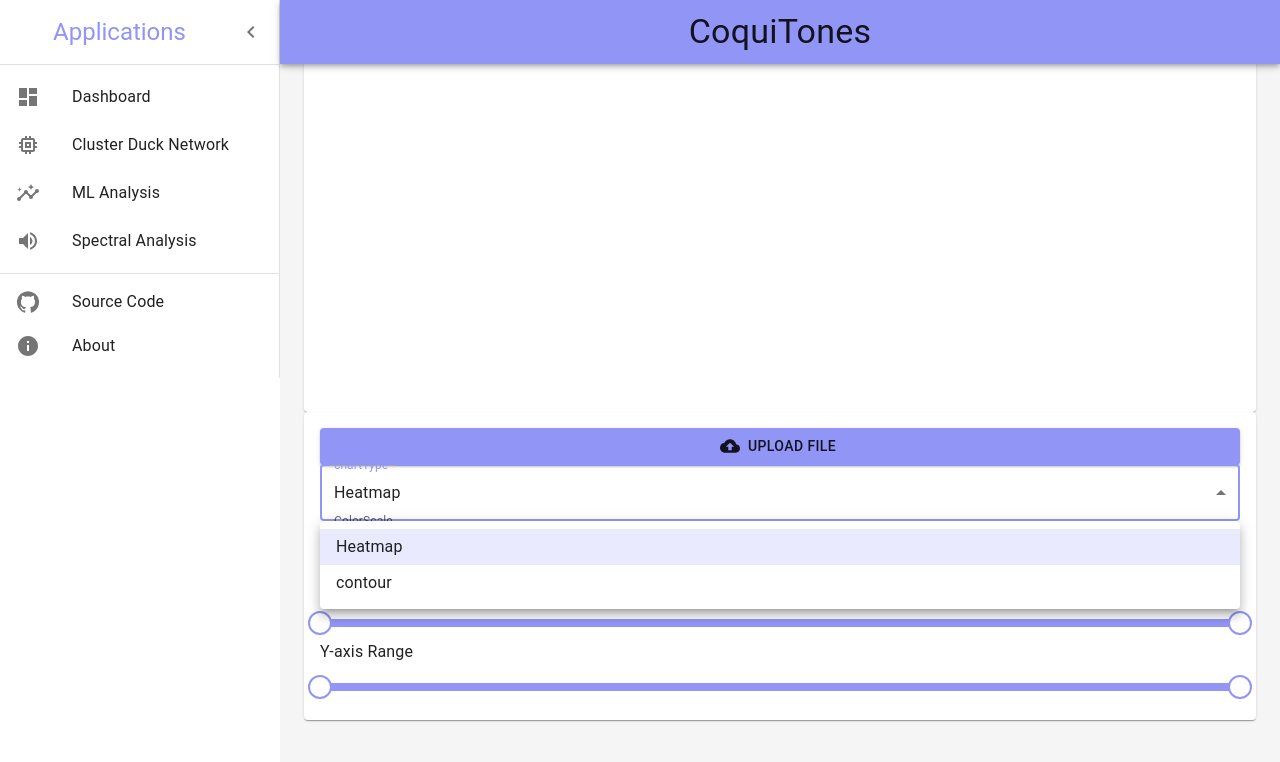
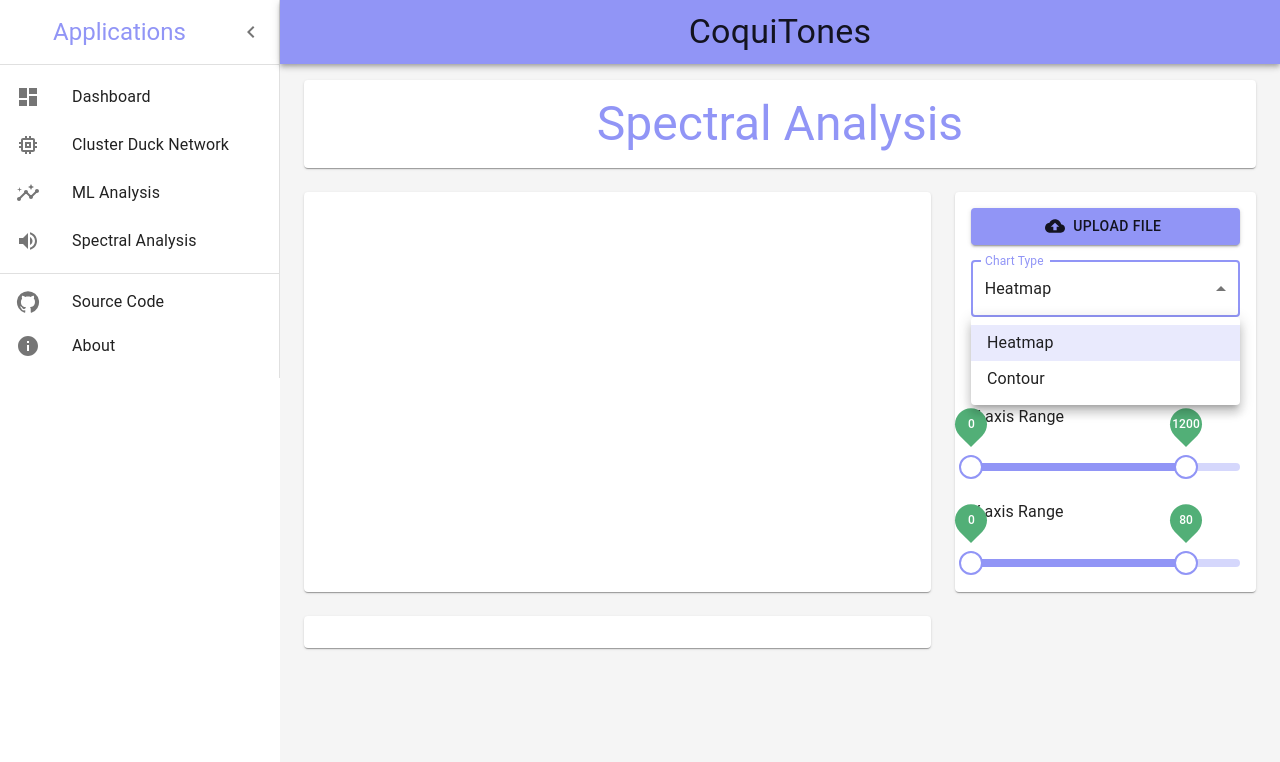
Before and after one commit to AlonsoUriarte14/CoquiTones, a React (Create React App) app in the folder Frontend/: page /SpectralAnalysis in a window 1280 px wide. Both pictures are taken after a click on the element "Heatmap". Shown: the top 762 px of the page. Built offline with nearby package versions, Linux system fonts and the light colour scheme.

Commit message:
formating, beggining to create spectrogram data manually

```diff
--- /dev/null
+++ b/Frontend/src/components/SoundAnalysisTools/DataProcessing.js
@@ -0,0 +1,189 @@
+
+
+
+const AudioContext = window.AudioContext || window.webkitAudioContext
+// Create a new audio context,
+
+
+// General configuration for common settings
+const config = {
+    /**
+     * The resolution of the FFT calculations
+     * Higher value means higher resolution decibel domain..
+     */
+    fftResolution: 4096,
+    /**
+     * Smoothing value for FFT calculations
+     */
+    smoothingTimeConstant: 0.1,
+    /**
+     * The size of processing buffer,
+     * determines how often FFT is run
+     */
+    processorBufferSize: 2048,
+}
+
+
+
+
+
+/**
+ *
+ * @param {File} file object of type wav / mp3
+ * @returns {Promise<AudioBuffer>} AudioBuffer object
+ */
+export const loadWavFile = async (file) => {
+    return new Promise((resolve, reject) => {
+        const reader = new FileReader();
+        reader.onload = async function (event) {
+            const arrayBuffer = event.target.result;
+            try {
+                // Create or resume the AudioContext in response to a user gesture
+                let audioContext = new AudioContext()
+                // Decode the audio data into an AudioBuffer
+                const audioBuffer = await audioContext.decodeAudioData(arrayBuffer);
+                resolve(audioBuffer);
+            } catch (error) {
+                reject(error);
+            }
+        };
+        reader.onerror = function (error) {
+            reject(error);
+        };
+        reader.readAsArrayBuffer(file);
+    });
+};
+
+
+/**
+ *
+ * @param {File} file object of type wav / mp3
+ * @returns {Promise<number[][]>} spectrogram data
+ */
+export const handleLoad = async (file) => {
+    try {
+        // Load waveform data asynchronously
+        const waveform = await loadWavFile(file);
+
+        // Process waveform data
+        const processed = await processWaveForm(waveform);
+
+        // Remap data to a 2D matrix
+        const spectrogramData = remapDataToTwoDimensionalMatrix(processed.channels[0], processed.stride, processed.tickCount);
+
+        return spectrogramData;
+    } catch (error) {
+        // Handle errors
+        console.error(error)
+        console.error("Error loading and processing audio:", error);
+        throw error;
+    }
+}
+
+/**
+ * @typedef WaveFormData
+ * @type {object}
+ * @property {Uint8Array[]} channels    FFT Data for each channel
+ * @property {number}       stride      Number of data points in a data block
+ * @property {number}       rowCount    Number of rows of data
+ * @property {number}       maxFreq     Maximum frequency of the data
+ * @property {number}       duration    Audio buffer duration in seconds
+ */
+
+/**
+ * Process a AudioBuffer and create FFT Data for Spectrogram from it.
+ * @param   {AudioBuffer}     audioBuffer   AudioBuffer to process into FFT data.
+ * @returns {WaveFormData}                  Processed data
+ */
+export const processWaveForm = async (audioBuffer) => {
+    // Create a new OfflineAudioContext with information from the pre-created audioBuffer
+    // The OfflineAudioContext can be used to process a audio file as fast as possible.
+    // Normal AudioContext would process the file at the speed of playback.
+    const offlineCtx = new OfflineAudioContext(audioBuffer.numberOfChannels, audioBuffer.length, audioBuffer.sampleRate)
+    // Create a new source, in this case we have a AudioBuffer to create it for, so we create a buffer source
+    const source = offlineCtx.createBufferSource()
+    // Set the buffer to the audio buffer we are using
+    source.buffer = audioBuffer
+    // Set source channel count to the audio buffer channel count, if this wasn't set, the source would default to 2 channels.
+    source.channelCount = audioBuffer.numberOfChannels
+
+    // We want to create spectrogram for each channel in the buffer, so we need to separate the channels to separate outputs.
+    const splitter = offlineCtx.createChannelSplitter(source.channelCount)
+    // Create a analyzer node for the full context
+    const generalAnalyzer = offlineCtx.createAnalyser()
+    generalAnalyzer.fftSize = config.fftResolution
+    generalAnalyzer.smoothingTimeConstant = config.smoothingTimeConstant
+
+    // Prepare buffers and analyzers for each channel
+    const channelFFtDataBuffers = []
+    const channelDbRanges = []
+    const analyzers = []
+    for (let i = 0; i < source.channelCount; i += 1) {
+        channelFFtDataBuffers[i] = new Uint8Array((audioBuffer.length / config.processorBufferSize) * (config.fftResolution / 2))
+        // Setup analyzer for this channel
+        analyzers[i] = offlineCtx.createAnalyser()
+        analyzers[i].smoothingTimeConstant = config.smoothingTimeConstant
+        analyzers[i].fftSize = config.fftResolution
+        // Connect the created analyzer to a single channel from the splitter
+        splitter.connect(analyzers[i], i)
+        channelDbRanges.push({
+            minDecibels: analyzers[i].minDecibels,
+            maxDecibels: analyzers[i].maxDecibels,
+        })
+    }
+    // Script processor is used to process all of the audio data in fftSize sized blocks
+    // Script processor is a deprecated API but the replacement APIs have really poor browser support
+    offlineCtx.createScriptProcessor = offlineCtx.createScriptProcessor || offlineCtx.createJavaScriptNode
+    const processor = offlineCtx.createScriptProcessor(config.processorBufferSize, 1, 1)
+    let offset = 0
+    processor.onaudioprocess = (ev) => {
+        // Run FFT for each channel
+        for (let i = 0; i < source.channelCount; i += 1) {
+            const freqData = new Uint8Array(channelFFtDataBuffers[i].buffer, offset, analyzers[i].frequencyBinCount)
+            analyzers[i].getByteFrequencyData(freqData)
+        }
+        offset += generalAnalyzer.frequencyBinCount
+    }
+    // Connect source buffer to correct nodes,
+    // source feeds to:
+    // splitter, to separate the channels
+    // processor, to do the actual processing
+    // generalAanalyzer, to get collective information
+    source.connect(splitter)
+    source.connect(processor)
+    processor.connect(offlineCtx.destination)
+    source.connect(generalAnalyzer)
+    // Start the source, other wise start rendering would not process the source
+    source.start(0)
+
+    // Process the audio buffer
+    await offlineCtx.startRendering()
+    return {
+        channels: channelFFtDataBuffers,
+        channelDbRanges,
+        stride: config.fftResolution / 2,
+        tickCount: Math.ceil(audioBuffer.length / config.processorBufferSize),
+        maxFreq: offlineCtx.sampleRate / 2, // max freq is always half the sample rate
+        duration: audioBuffer.duration,
+    }
+}
+/**
+ * Create data matrix for heatmap from one-dimensional array
+ * @param {Uint8Array}  data          FFT Data for one channel
+ * @param {number}      strideSize    Single data block width
+ * @param {number}      tickCount     Data row count
+ * @returns {number[][]}              Two-dimensional matrix representing the spectrogram data
+ */
+export const remapDataToTwoDimensionalMatrix = (data, strideSize, tickCount) => {
+    const output = [];
+
+    // Map the one-dimensional data to a two-dimensional matrix
+    for (let col = 0; col < tickCount; col++) {
+        output[col] = [];
+        for (let row = 0; row < strideSize; row++) {
+            output[col][row] = data[col * strideSize + row];
+        }
+    }
+
+    return output;
+}
--- a/Frontend/src/components/SoundAnalysisTools/Spectrogram.jsx
+++ b/Frontend/src/components/SoundAnalysisTools/Spectrogram.jsx
@@ -16,13 +16,14 @@ export default function Spectrogram({ data, type, colorscale, xrange, yrange })
                     z: data,
                     type: type,
                     colorscale: colorscale,
+                    ncontours: 10,
                     zmax: 0,
                     zmin: -50
                 }
             ]}
             layout={{
                 height: 375,
-                width: 1100,
+                width: 700,
                 title: " Spectrogram Plot",
                 xaxis: {
                     title: "Time (ms)",
--- a/Frontend/src/components/SoundAnalysisTools/SpectrogramControls.jsx
+++ b/Frontend/src/components/SoundAnalysisTools/SpectrogramControls.jsx
@@ -10,6 +10,8 @@ import FormControl from '@mui/material/FormControl';
 import Select from '@mui/material/Select';
 import FileUpload from '../shared/FileUpload';
 import Paper from '@mui/material/Paper';
+import Box from '@mui/material/Box'; // Import Box component
+
 function ValueLabelComponent(props) {
     const { children, value } = props;
 
@@ -24,7 +26,6 @@ ValueLabelComponent.propTypes = {
     children: PropTypes.element.isRequired,
     value: PropTypes.number.isRequired,
 };
-
 
 const PrettoSlider = styled(Slider)({
     color: 'primary',
@@ -65,51 +66,31 @@ const PrettoSlider = styled(Slider)({
     },
 });
 
-
-
-
-
-export default function SpectrogramControls({ setAudioFile, setType, setColorscale, setXrange, setYrange }) {
-
-
+export default function SpectrogramControls({ setAudioFile, type, setType, colorscale, setColorscale, xrange, setXrange, yrange, setYrange }) {
     return (
-        <div>
-            <Paper
-                sx={{
-                    p: 2,
-                    display: 'flex',
-                    flexDirection: 'column',
-                    height: "auto",
-                }}
-            >
-
+        <Box sx={{ display: 'flex', flexDirection: 'column', gap: 2 }}>
             <FileUpload setAudioFile={setAudioFile} />
 
-
             <FormControl fullWidth>
-                    <InputLabel id="demo-simple-select-label">chartType</InputLabel>
+                <InputLabel id="demo-simple-select-label">Chart Type</InputLabel>
                 <Select
-                        labelId="demo-simple-select-label"
-                        id="demo-simple-select"
-                        value={"heatmapgl"}
-                        label="ChartType"
-                        onChange={(selected) => setType(selected)}
+                    defaultValue={"heatmapgl"}
+                    value={type}
+                    label="Chart Type"
+                    onChange={(event) => setType(event.target.value)}
                 >
-                        <MenuItem value={"heatmapgl"}> Heatmap</MenuItem>
-                        <MenuItem value={"contour"}>contour</MenuItem>
-
+                    <MenuItem value={"heatmapgl"}>Heatmap</MenuItem>
+                    <MenuItem value={"contour"}>Contour</MenuItem>
                 </Select>
             </FormControl>
 
-
             <FormControl fullWidth>
-                    <InputLabel id="demo-simple-select-label">ColorScale</InputLabel>
+                <InputLabel id="demo-simple-select-label">Color Scale</InputLabel>
                 <Select
-                        labelId="demo-simple-select-label"
-                        id="demo-simple-select"
-                        value={"RdBu"}
-                        label="ColorScale"
-                        onChange={(selected) => setColorscale(selected)}
+                    defaultValue={"Jet"}
+                    value={colorscale}
+                    label="Color Scale"
+                    onChange={(event) => setColorscale(event.target.value)}
                 >
                     <MenuItem value={"YlOrRd"}> YellowOrRed</MenuItem>
                     <MenuItem value={"RdBu"}>RedBlue</MenuItem>
@@ -124,13 +105,16 @@ export default function SpectrogramControls({ setAudioFile, setType, setColorsca
                 </Select>
             </FormControl>
 
-                <Typography gutterBottom>
+            <Typography gutterBottom >
                 X-axis Range
             </Typography>
             <PrettoSlider
                 defaultValue={[0, 14000]}
-                    onChange={(range) => setXrange(range)}
-
+                value={xrange}
+                onChange={(event) => setXrange(event.target.value)}
+                valueLabelDisplay='on'
+                min={0}
+                max={1500}
             />
 
             <Typography gutterBottom>
@@ -138,10 +122,10 @@ export default function SpectrogramControls({ setAudioFile, setType, setColorsca
             </Typography>
             <PrettoSlider
                 defaultValue={[0, 10000]}
-                    onChange={(range) => setYrange(range)}
-
+                value={yrange}
+                onChange={(event) => setYrange(event.target.value)}
+                valueLabelDisplay='on'
             />
-            </Paper >
-        </div>
+        </Box>
     );
 }
--- a/Frontend/src/pages/SpectralAnalysis.jsx
+++ b/Frontend/src/pages/SpectralAnalysis.jsx
@@ -9,54 +9,73 @@ import Grid from '@mui/material/Grid';
 import Paper from '@mui/material/Paper';
 import Link from '@mui/material/Link';
 
-
 import BarAndNav from "../components/shared/BarAndNav";
 import theme from "../components/shared/Theme"
-import FileUpload from "../components/shared/FileUpload";
 import SoundPlayer from "../components/SoundAnalysisTools/audioPlayer";
 import Spectrogram from "../components/SoundAnalysisTools/Spectrogram";
 import SpectrogramControls from "../components/SoundAnalysisTools/SpectrogramControls";
+import { handleLoad } from "../components/SoundAnalysisTools/DataProcessing"
 const SpectralAnalysis = () => {
     const [rawAudioFile, setRawAudioFile] = useState(null)
+    const updateRawAudioFile = (newAudioFile) => {
+        setRawAudioFile(newAudioFile)
+    }
     const [data, setData] = useState(null)
+    const updateData = (newData) => {
+        setData(newData)
+    }
     const [type, setType] = useState("heatmapgl")
+    const updateType = (newType) => {
+        setType(newType)
+    }
     const [colorscale, setColorscale] = useState("Jet")
+    const updateColorscale = (newColor) => {
+        setColorscale(newColor)
+    }
     const [xrange, setXrange] = useState([0, 1200])
+    const updateXrange = (newXrange) => {
+        setXrange(newXrange)
+    }
     const [yrange, setYrange] = useState([0, 80])
+
+    const updateYrange = (newYrange) => {
+        setYrange(newYrange)
+    }
 
     useEffect(() => {
         console.log("file: ", rawAudioFile)
-        readCSVToMatrix(rawAudioFile)
+        if (rawAudioFile) {
+
+            const data = handleLoad(rawAudioFile)
+
+            console.log(data)
+            setData(data.value)
+        }
     }, [rawAudioFile])
 
+    // function readCSVToMatrix(file) {
+    //     const reader = new FileReader();
 
-    function readCSVToMatrix(file) {
-        const reader = new FileReader();
+    //     if (file && file["type"] === "text/csv") {
+    //         reader.readAsText(file);
+    //         reader.onload = function (event) {
+    //             const csv = event.target.result;
+    //             const lines = csv.split('\n');
+    //             const matrix = lines.map(line => line.trim().split(','));
 
+    //             setData(matrix);
+    //             console.log(data)
+    //         };
 
-        if (file && file["type"] === "text/csv") {
-            reader.readAsText(file);
-            reader.onload = function (event) {
-                const csv = event.target.result;
-                const lines = csv.split('\n');
-                const matrix = lines.map(line => line.trim().split(','));
-
-                setData(matrix);
-                console.log(data)
-            };
-
-            reader.onerror = function () {
-                console.error('Error reading file');
-            };
-
-        }
-
-    }
-
+    //         reader.onerror = function () {
+    //             console.error('Error reading file');
+    //         };
+    //     }
+    // }
 
     return (
         <ThemeProvider theme={theme}>
-            <Box sx={{ display: 'flex' }} >
+            <Box sx={{ display: 'flex' }}>
                 <CssBaseline />
                 <BarAndNav />
                 <Box
@@ -72,66 +91,54 @@ const SpectralAnalysis = () => {
                     }}
                 >
                     <Container maxWidth="lg" sx={{ mt: 10, mb: 10 }}>
-                        <Grid item xs={12} md={8} lg={9}>
-                            <Paper
-                                sx={{
-                                    p: 2,
-                                    display: 'flex',
-                                    flexDirection: 'column',
-                                    height: 240,
-                                }}
-                            >
+                        <Grid container spacing={3}>
+                            <Grid item xs={12}>
+                                <Paper sx={{ p: 2 }}>
                                     <Typography variant="h3" color="primary" align="center">
                                         Spectral Analysis
                                     </Typography>
-
-
-
-
-                            </Paper >
-
-                            <Paper
-                                sx={{
-                                    p: 2,
-                                    display: 'flex',
-                                    flexDirection: 'column',
-                                    height: 400,
-                                }}
-                            >
+                                </Paper>
+                            </Grid>
+                            <Grid item xs={12} md={8} lg={8}>
+                                <Paper sx={{ p: 2, height: 400 }}>
                                     {data &&
-                                    <div>
-
-
                                         <Spectrogram
                                             data={data}
                                             type={type}
                                             colorscale={colorscale}
                                             xrange={xrange}
                                             yrange={yrange}
-                                        // width={width}
-                                        // height={height}
-
                                         />
-
-                                        <SoundPlayer src={rawAudioFile} />
-                                    </div>
                                     }
-
                                 </Paper>
                             </Grid>
-                        <Grid xs={12} md={8} lg={9}>
+                            <Grid item xs={12} md={4} lg={4}>
+                                <Paper sx={{ p: 2, height: 400 }}>
                                     <SpectrogramControls
-                                setAudioFile={setRawAudioFile}
-                                setType={setType}
-                                setColorscale={setColorscale}
-                                setXrange={setXrange}
-                                setYrange={setYrange}
+                                        setAudioFile={updateRawAudioFile}
+                                        type={type}
+                                        setType={updateType}
+                                        colorscale={colorscale}
+                                        setColorscale={updateColorscale}
+                                        xrange={xrange}
+                                        setXrange={updateXrange}
+                                        yrange={yrange}
+                                        setYrange={updateYrange}
                                     />
+                                </Paper>
                             </Grid>
-                    </Container >
+                            <Grid item xs={12} md={8} lg={8}>
+                                <Paper
+                                    sx={{ p: 2, height: 'auto' }}
+                                >
+                                    <SoundPlayer src={rawAudioFile} />
+                                </Paper>
+                            </Grid>
+                        </Grid>
+                    </Container>
                 </Box>
             </Box>
-        </ThemeProvider>
+        </ThemeProvider >
     )
 }
 
```
Also changed, not shown: Frontend/src/App.js (+7 -5 lines), Frontend/src/components/SoundAnalysisTools/audioPlayer.jsx (+29 -51 lines). Lines whose indentation alone changed are shown as unchanged.
